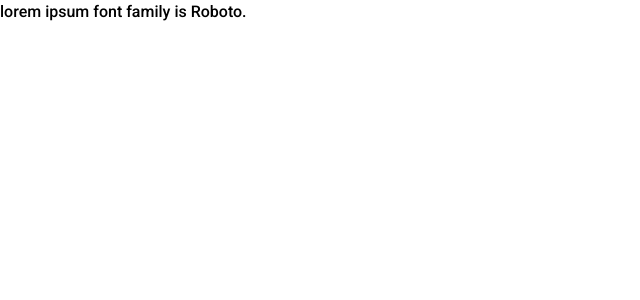
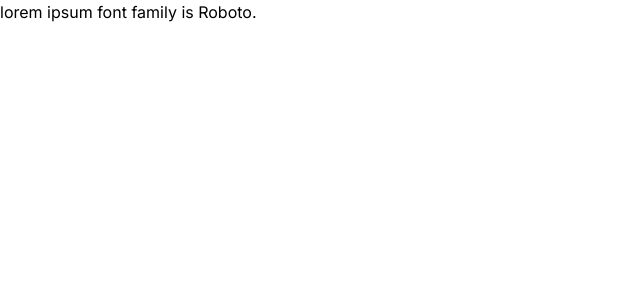
Before and after one commit to TashafMahmood/nextjs14, a Next.js app in the folder my-app/: page / in a window 1280 px wide. Shown: the top 300 px of the page, without its empty margins (0-640 px from the left). Built offline with nearby package versions, Linux system fonts and the light colour scheme.

Commit message:
client side - data fetching

```diff
--- a/my-app/app/about/page.js
+++ /dev/null
@@ -1,11 +0,0 @@
-import React from 'react'
-
-const About = () => {
-  return (
-    <div>
-      This is About Page...
-    </div>
-  )
-}
-
-export default About
--- /dev/null
+++ b/my-app/app/data/page.js
@@ -0,0 +1,34 @@
+"use client";
+
+import React, { useEffect, useState } from "react";
+
+const Data = () => {
+  const [product, setProduct] = useState([]);
+
+  useEffect(() => {
+    const getData = async () => {
+      const res = await fetch("https://jsonplaceholder.typicode.com/posts");
+      const data = await res.json();
+      setProduct(data);
+    };
+
+    getData();
+  }, []);
+
+  return (
+    <div>
+      <h1 className="text-2xl font-extrabold text-center m-2 bg-amber-600 text-white">
+        FETCHING DATA USING CLIENT COMPONENT
+      </h1>
+      <ul>
+        {product?.map((item) => (
+          <li key={item.id} className="m-2 p-2 border-blue-500 border-2">
+            {item.title}
+          </li>
+        ))}
+      </ul>
+    </div>
+  );
+};
+
+export default Data;
--- a/my-app/app/globals.css
+++ b/my-app/app/globals.css
@@ -1,19 +1,3 @@
 @tailwind base;
 @tailwind components;
 @tailwind utilities;
-
-nav {
-  display: flex;
-  align-items: center;
-  justify-content: space-between;
-  padding: 20px;
-}
-
-ul {
-  display: flex;
-  gap: 20px;
-}
-
-a {
-    cursor: pointer;
-}
--- a/my-app/app/layout.js
+++ b/my-app/app/layout.js
@@ -1,8 +1,7 @@
 import { Inter } from "next/font/google";
 import "./globals.css";
-import { Roboto } from "next/font/google";
 
-const roboto = Roboto({subsets:['latin'], weight: "500"})
+const inter = Inter({subsets:['latin']})
 
 
 export const metadata = {
@@ -13,7 +12,7 @@
 export default function RootLayout({ children }) {
   return (
     <html lang="en">
-      <body className={roboto.className}>
+      <body className={inter.className}>
         {children}
       </body>
     </html>
```
